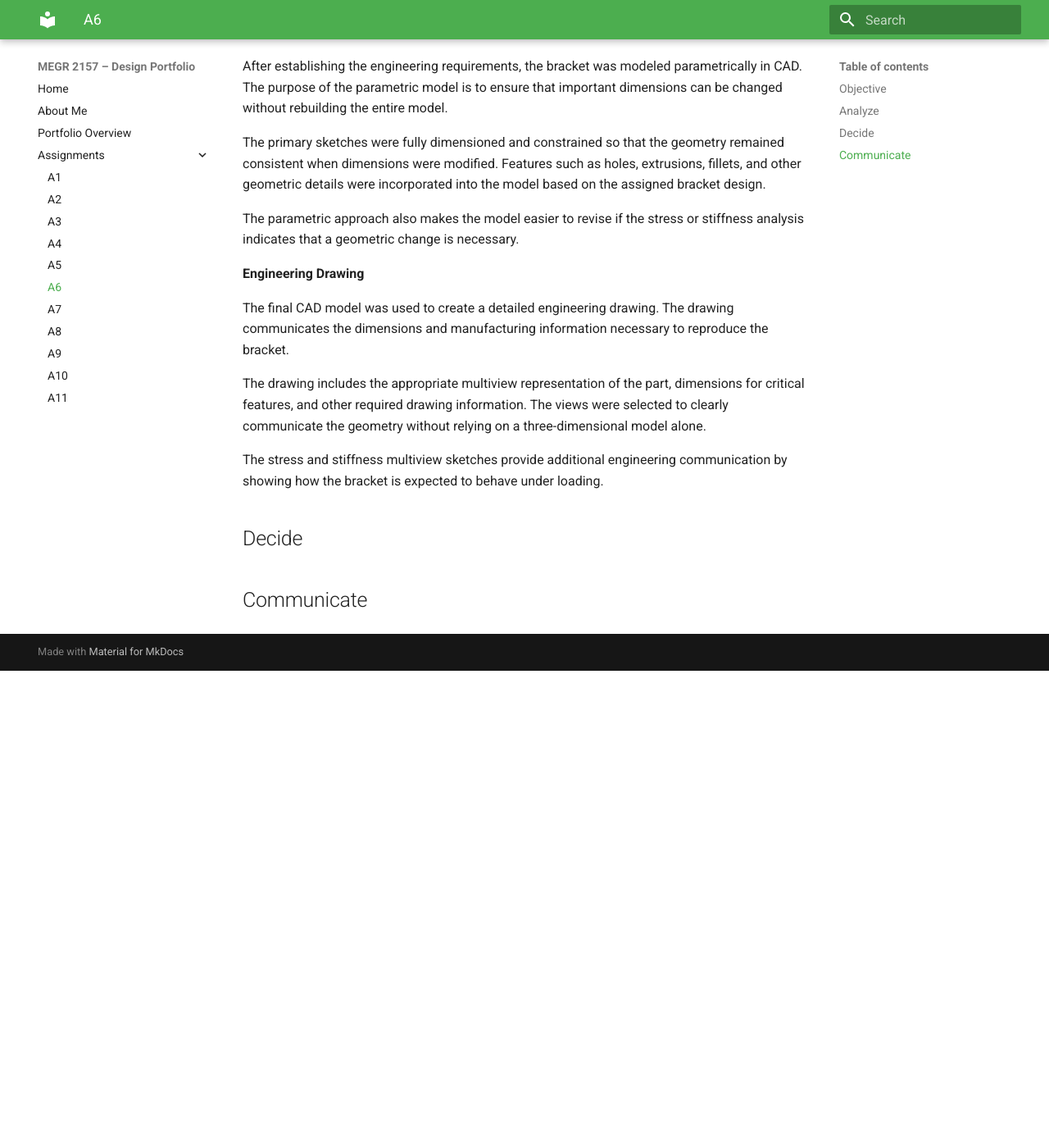
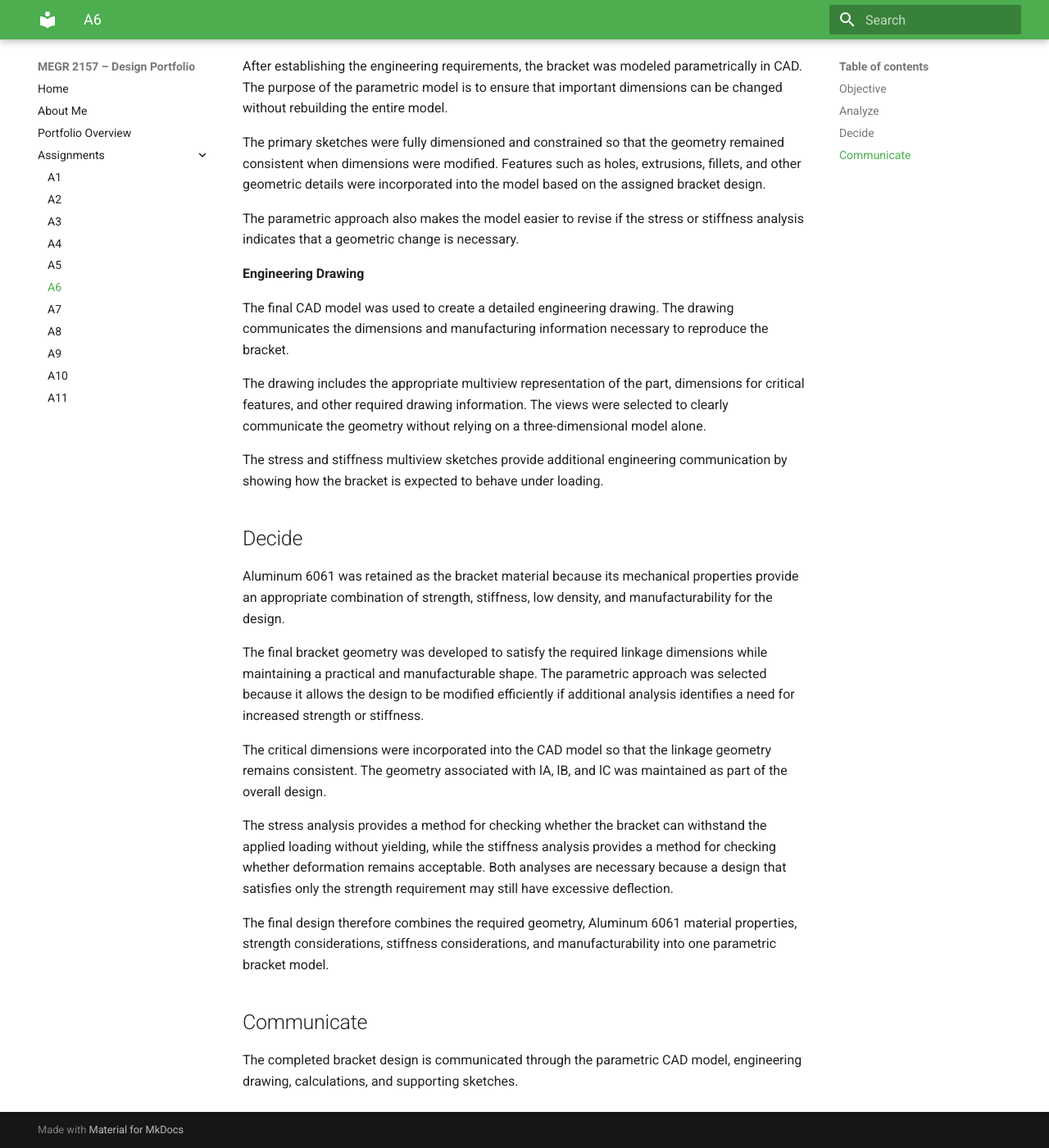
Before and after one commit to kskippe5/KelseyMEGR2157-portfolio, an MkDocs documentation site: the page built from docs/assignments/A06/index.md, in a window 1280 px wide and 1400 px high, scrolled down 2109 px. Shown: the whole window at 82% size. Built offline with MkDocs 1.6.1 and Material for MkDocs 9.7.7, drawn with Linux system fonts in a browser that asks for light colours; before the commit the page ends 2927 px from its top, so only the background shows below that; some of the changed text lies outside the part shown.

Commit message:
Refine bracket analysis and material specifications
Updated material properties and analysis details for the bracket. Improved clarity in dimensions and analysis sections.

```diff
--- a/docs/assignments/A06/index.md
+++ b/docs/assignments/A06/index.md
@@ -59,7 +59,7 @@ E = elastic modulus
 ϵ = strain
 σ = normal stress
 
-For Aluminum 6061:
+For Aluminum 6061
 
 E = 68.9 GPa
 
@@ -84,6 +84,15 @@ The drawing includes the appropriate multiview representation of the part, dimen
 The stress and stiffness multiview sketches provide additional engineering communication by showing how the bracket is expected to behave under loading.
 
 ## Decide
+Aluminum 6061 was retained as the bracket material because its mechanical properties provide an appropriate combination of strength, stiffness, low density, and manufacturability for the design.
 
+The final bracket geometry was developed to satisfy the required linkage dimensions while maintaining a practical and manufacturable shape. The parametric approach was selected because it allows the design to be modified efficiently if additional analysis identifies a need for increased strength or stiffness.
+
+The critical dimensions were incorporated into the CAD model so that the linkage geometry remains consistent. The geometry associated with lA, lB, and lC was maintained as part of the overall design.
+
+The stress analysis provides a method for checking whether the bracket can withstand the applied loading without yielding, while the stiffness analysis provides a method for checking whether deformation remains acceptable. Both analyses are necessary because a design that satisfies only the strength requirement may still have excessive deflection.
+
+The final design therefore combines the required geometry, Aluminum 6061 material properties, strength considerations, stiffness considerations, and manufacturability into one parametric bracket model.
 
 ## Communicate
+The completed bracket design is communicated through the parametric CAD model, engineering drawing, calculations, and supporting sketches.
```
Also changed, not shown: other parts of docs/assignments/A06/index.md (+5 -5 lines).
